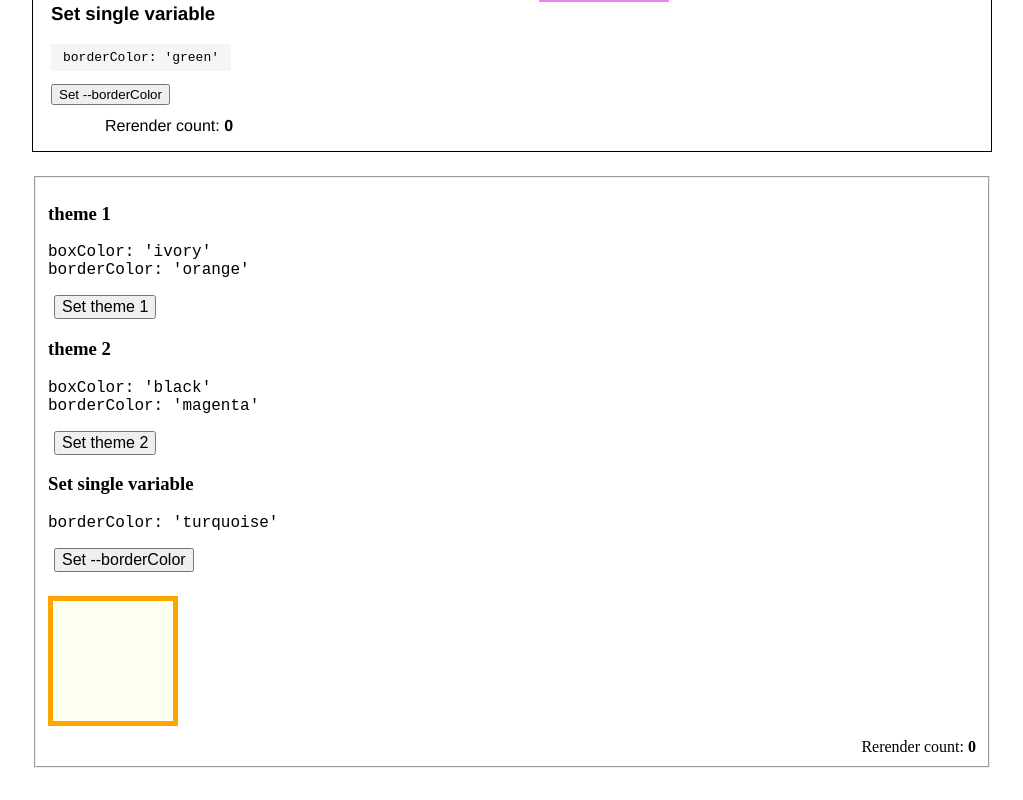
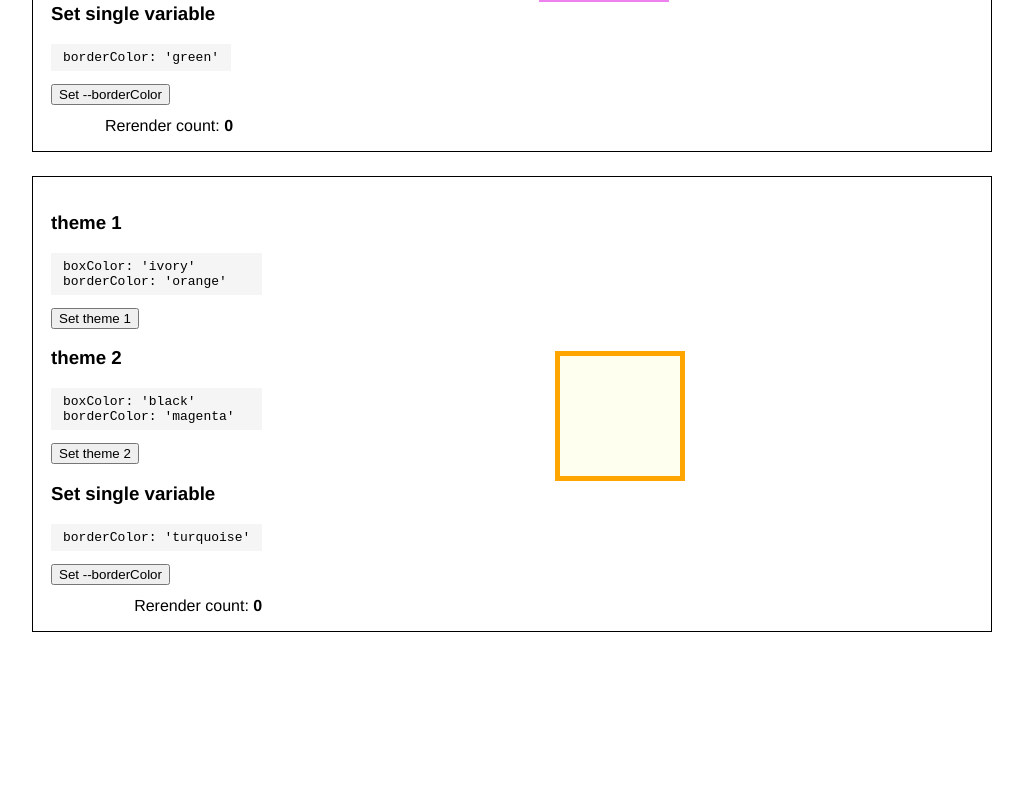
Before and after one commit to morewings/css-vars-hook, a React (Create React App) app: page / in a window 1280 px wide. Shown: the part 1610-2410 px from the top of the page, without its empty margins (128-1151 px from the left). After the commit the page ends 2274 px from the top, so only its background shows below. Built offline with nearby package versions, Linux system fonts and the light colour scheme.

Commit message:
improve local demo

```diff
--- /dev/null
+++ b/src/environment/DemoLocal/DemoLocal.module.css
@@ -0,0 +1,45 @@
+.box {
+    border: 1px solid black;
+    width: 100%;
+    margin-bottom: 24px;
+    padding: 16px;
+    display: flex;
+    flex-direction: row;
+    /*justify-content: center;*/
+    align-items: center;
+    font-family: 'Helvetica Neue', sans-serif;
+}
+
+.controls {
+    border: none;
+    display: block;
+    padding: 0;
+}
+
+.controls pre {
+    background-color: #f5f5f5;
+    padding: 6px 12px;
+    font-family: monospace;
+}
+
+.testingArea {
+    flex-grow: 1;
+    display: flex;
+    flex-direction: row;
+    justify-content: center;
+    align-items: center;
+}
+
+.demoComponent {
+    background: var(--boxColor);
+    border: 5px solid var(--borderColor);
+    height: 120px;
+    margin-top: 24px;
+    position: relative;
+    width: 120px;
+}
+
+.count {
+  margin-top: 12px;
+  text-align: right;
+}
--- a/src/environment/DemoLocal/DemoLocal.tsx
+++ b/src/environment/DemoLocal/DemoLocal.tsx
@@ -1,7 +1,7 @@
 import React, {useLayoutEffect} from 'react';
 
-import {useLocalTheme} from '../../lib/LocalTheme';
-import './style.css';
+import {useLocalTheme} from '../../lib';
+import classes from './DemoLocal.module.css';
 
 const themeIvory = {boxColor: 'ivory', borderColor: 'orange'};
 
@@ -38,8 +38,9 @@ export const DemoLocal = () => {
     });
 
     return (
-        <LocalRoot className="demo-local">
-            <fieldset>
+        <div className={classes.box}>
+            <div>
+                <fieldset className={classes.controls}>
                     <h3>theme 1</h3>
                     <pre>
                         boxColor: &apos;ivory&apos;
@@ -64,11 +65,15 @@ export const DemoLocal = () => {
                     <button type="button" onClick={setTurquoiseValue}>
                         Set --borderColor
                     </button>
-                <div className="box" />
-                <div className="count">
+
+                    <div className={classes['count']}>
                         Rerender count: <strong>{renderCount}</strong>
                     </div>
                 </fieldset>
-        </LocalRoot>
+            </div>
+            <div className={classes.testingArea}>
+                <LocalRoot className={classes.demoComponent} />
+            </div>
+        </div>
     );
 };
--- a/src/environment/DemoLocal/style.css
+++ /dev/null
@@ -1,31 +0,0 @@
-.demo-local {
-  flex: 0 0 auto;
-  font-size: 16px;
-  margin-bottom: 24px;
-  width: 100%;
-}
-
-.demo-local label {
-  display: block;
-  font-size: inherit;
-  margin-bottom: 12px;
-}
-
-.demo-local button {
-  font-size: inherit;
-  margin-left: 6px;
-}
-
-.demo-local .box {
-  background: var(--boxColor);
-  border: 5px solid var(--borderColor);
-  height: 120px;
-  margin-top: 24px;
-  position: relative;
-  width: 120px;
-}
-
-.count {
-  margin-top: 12px;
-  text-align: right;
-}
```
Lines whose indentation alone changed are shown as unchanged.
